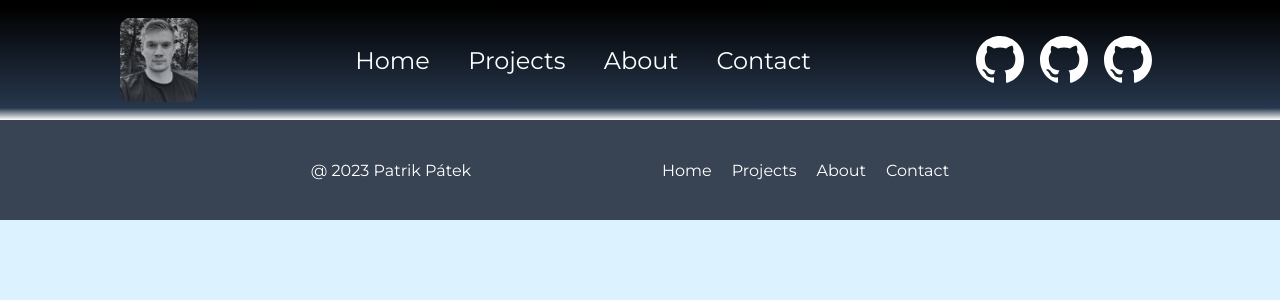
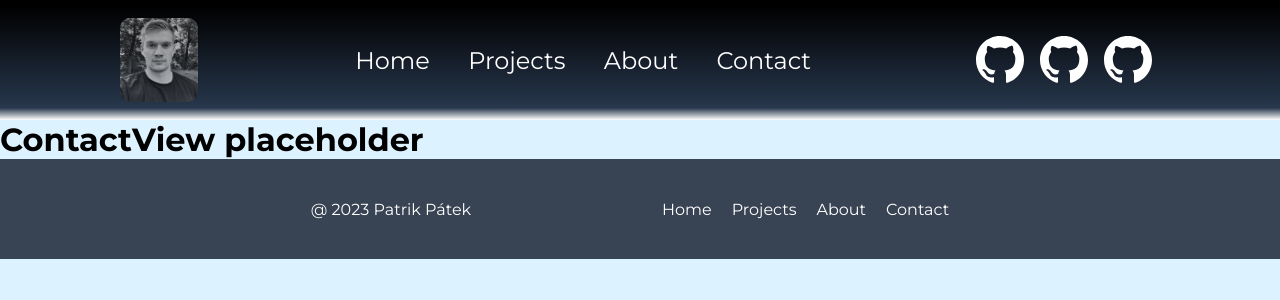
Before and after one commit to pataspatek/portfolio, a React (Vite) app in the folder frontend/: page /contact in a window 1280 px wide. Shown: the top 300 px of the page. Built offline with nearby package versions, Linux system fonts and the light colour scheme.

Commit message:
routes views placeholder

```diff
--- a/frontend/src/App.jsx
+++ b/frontend/src/App.jsx
@@ -1,8 +1,12 @@
 import { BrowserRouter, Routes, Route } from "react-router-dom"
 
-import HomeView from "./views/HomeView"
 import Header from "./components/Header"
 import Footer from "./components/Footer"
+
+import HomeView from "./views/HomeView"
+import ProjectsView from "./views/ProjectsView"
+import AboutView from "./views/AboutView"
+import ContactView from "./views/ContactView"
 
 
 function App() {
@@ -13,6 +17,9 @@ function App() {
       <Header />
         <Routes>
           <Route path="/" element={<HomeView />}/>
+          <Route path="/projects" element={<ProjectsView />}/>
+          <Route path="/about" element={<AboutView />}/>
+          <Route path="/contact" element={<ContactView />}/>
         </Routes>
         <Footer />
       </BrowserRouter>
--- /dev/null
+++ b/frontend/src/views/AboutView.jsx
@@ -0,0 +1,10 @@
+function AboutView() {
+    return (
+        <div>
+            <h1>AboutView placeholder</h1>
+        </div>
+
+    )
+}
+
+export default AboutView;
--- /dev/null
+++ b/frontend/src/views/ContactView.jsx
@@ -0,0 +1,10 @@
+function ContactView() {
+    return (
+        <div>
+            <h1>ContactView placeholder</h1>
+        </div>
+
+    )
+}
+
+export default ContactView;
--- /dev/null
+++ b/frontend/src/views/ProjectsView.jsx
@@ -0,0 +1,10 @@
+function ProjectsView() {
+    return (
+        <div>
+            <h1>ProjectsView placeholder</h1>
+        </div>
+
+    )
+}
+
+export default ProjectsView;
```
